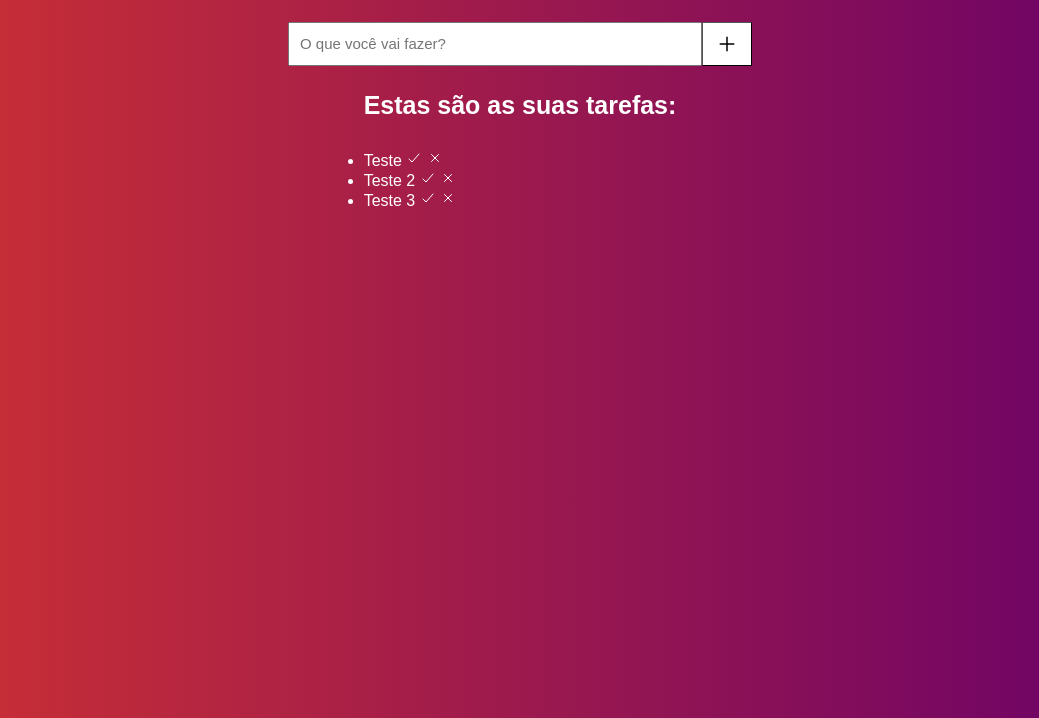
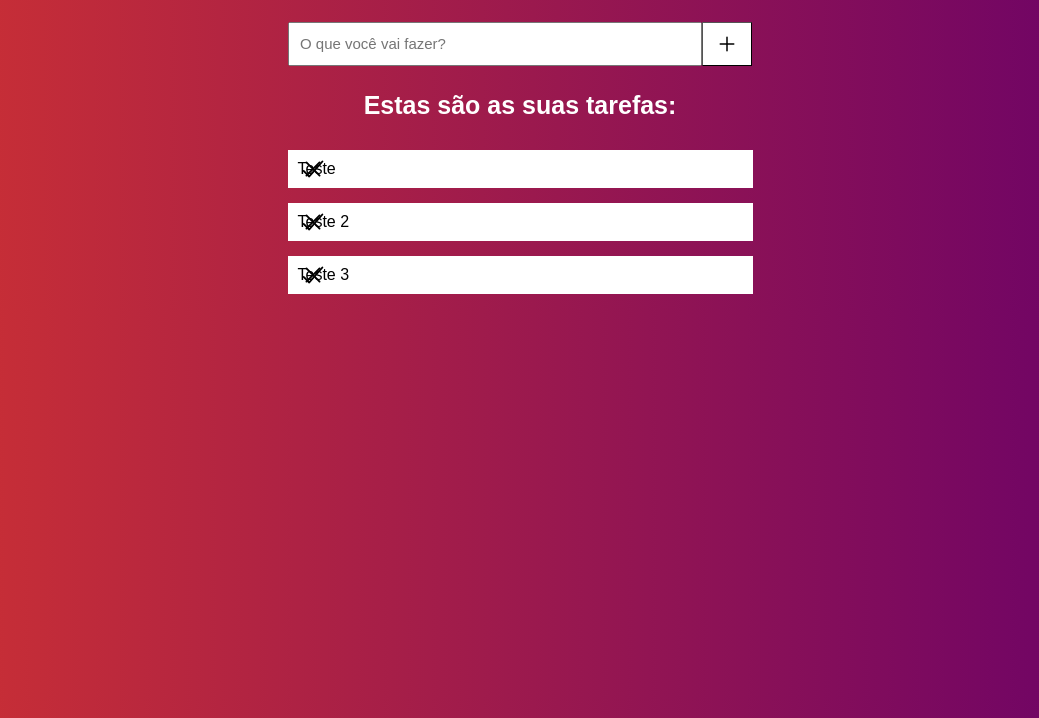
Before and after one commit to guilhermery/JAVASCRIPT, a plain HTML site: page Novo projeto/index.html in a window 1280 px wide. Shown: the part 82-800 px from the top of the page, without its empty margins (120-1159 px from the left). Drawn offline with nearby package versions, Linux system fonts and the light colour scheme.

Commit message:
update CSS 2

```diff
--- a/Novo projeto/css/style.css
+++ b/Novo projeto/css/style.css
@@ -12,10 +12,10 @@ body {
 
 h1 {
     font-size: 25px;
+    color: white;
 }
 
 div#tasks-container {
-    color: white;
     margin-top: 50px;
     display: flex;
     flex-direction: column;
@@ -66,14 +66,31 @@ input#task-title::placeholder{
     padding-left: 5px;
 }
 
-div#tasks-list-container h1{
-    margin-bottom: 30px;
+div#tasks-list-container {
+    display: flex;
+    align-items: center;
+    justify-content: center;
+    flex-direction: column;
 }
 
-ul#task-list {
+div#tasks-list-container h1{
+    margin-bottom: 15px;
+}
+
+ul#task-list ion-icon {
+    position: absolute;
+    width: 30px;
+    height: 40px;
+    cursor: pointer;
 
 }
 
-li#task-box {
+li.task-box {
+    display: flex;
+    align-items: center;
+    width: 445px;
+    margin: 15px;
+    padding: 10px;
+    list-style: none;
     background-color: white;
 }
```
